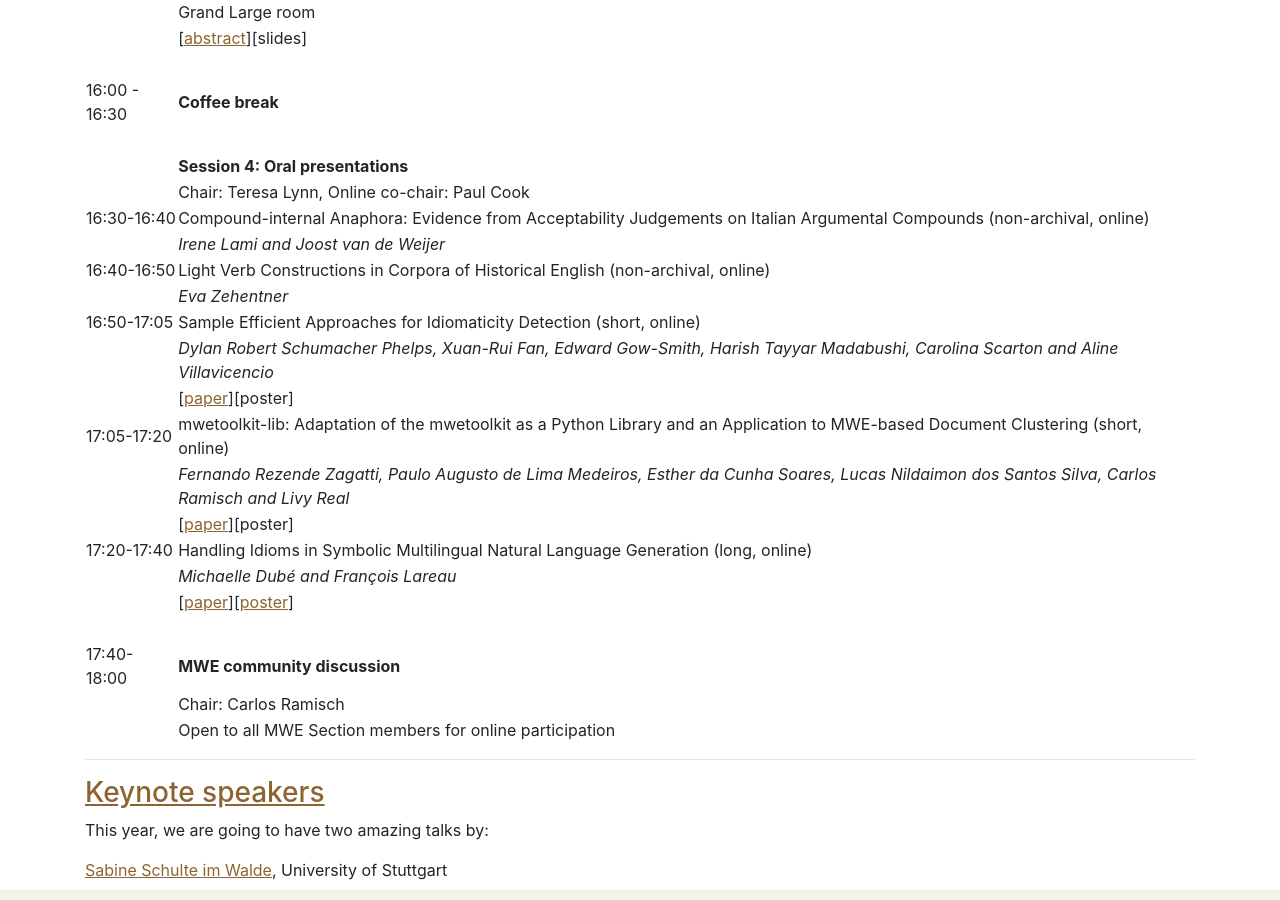
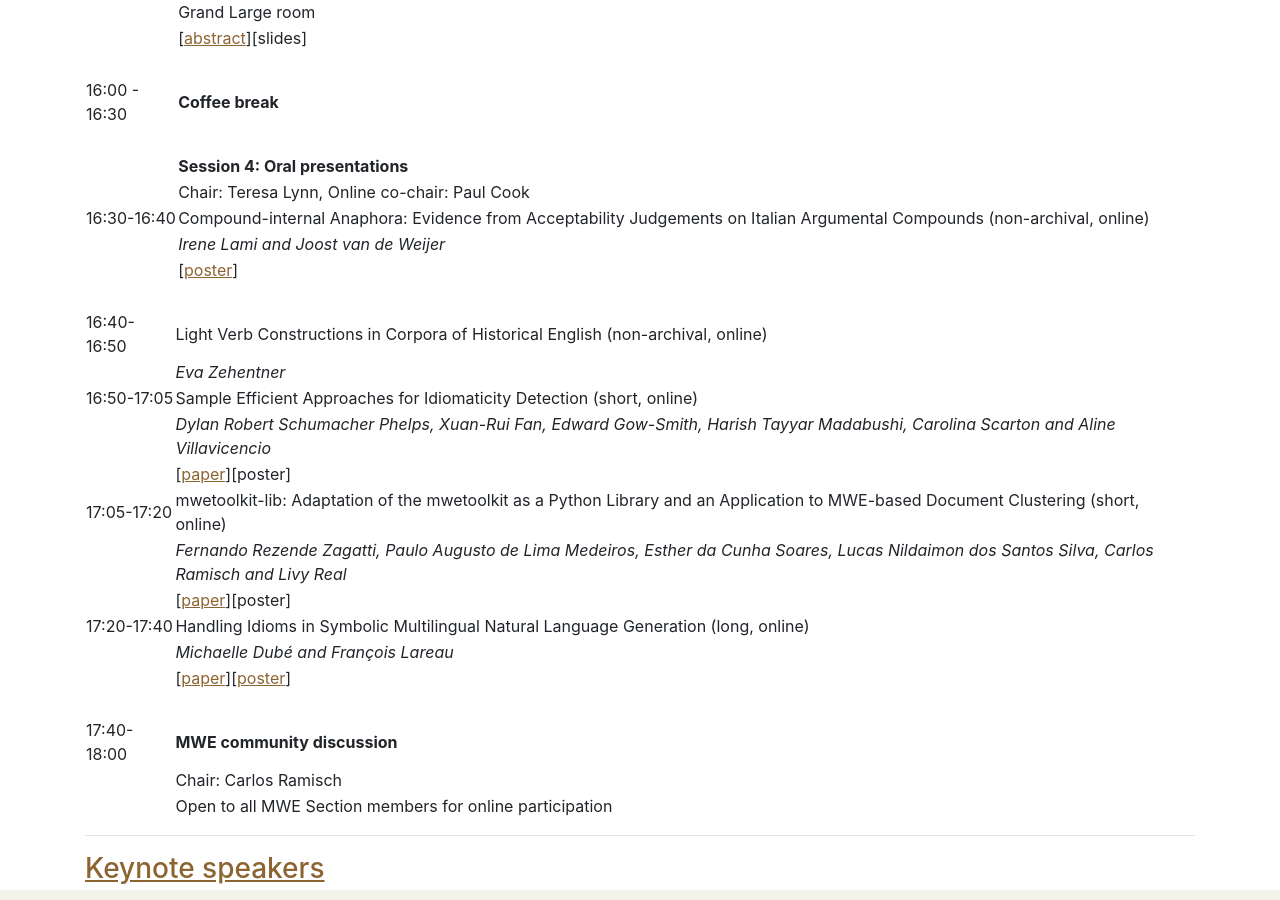
Before and after one commit to multiword/multiword.github.io, a Jekyll site: the page built from mwe2022/index.md, in a window 1280 px wide and 900 px high, scrolled down 3544 px. Built offline with Jekyll 4.4.1, drawn with Linux system fonts in a browser that asks for light colours; comment, search, counter and statistics services are not loaded.

Commit message:
Add Lami and de Weijer slides

```diff
--- a/mwe2022/index.md
+++ b/mwe2022/index.md
@@ -155,6 +155,9 @@ The <b>video recording</b> for MWE2022 can be found <b>[here](http://www.lrec-co
 |                | Chair: Teresa Lynn, Online co-chair: Paul Cook |
 | 16:30-16:40    | Compound-internal Anaphora: Evidence from Acceptability Judgements on Italian Argumental Compounds (non-archival, online) |
 |                | *Irene Lami and Joost van de Weijer* |
+|                | [[poster](slides/COMP-INTERNAL ANAPHORA.pdf)] |
+|                | |
+
 | 16:40-16:50    | Light Verb Constructions in Corpora of Historical English (non-archival, online) |
 |                | *Eva Zehentner* |
 | 16:50-17:05    | Sample Efficient Approaches for Idiomaticity Detection (short, online) |
```
Also changed, not shown: 1 other file.
